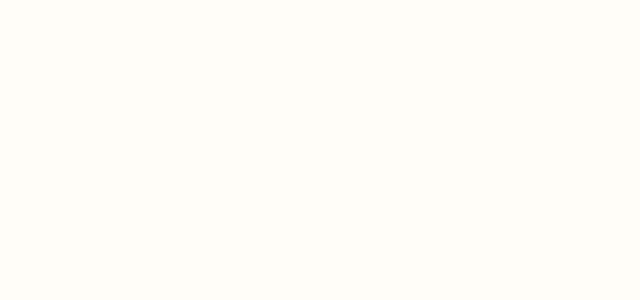
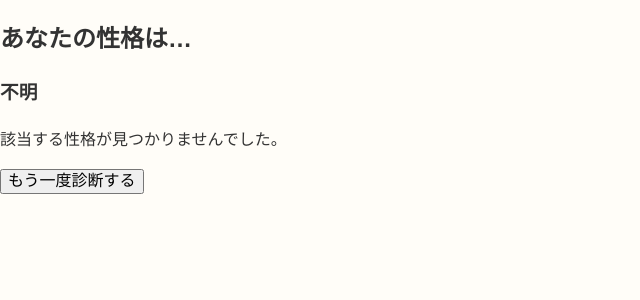
Before and after one commit to nonrita/ice-cream-personality-test, a React (Vite) app: page /result in a window 1280 px wide. Shown: the top 300 px of the page, without its empty margins (0-640 px from the left). Built offline with nearby package versions, Linux system fonts and the light colour scheme.

Commit message:
refactor: Move flavor and result data to separate file

```diff
--- a/src/pages/ResultPage.tsx
+++ b/src/pages/ResultPage.tsx
@@ -1,17 +1,12 @@
 import { useLocation, useNavigate } from 'react-router-dom';
-import { iceCreamData } from '../utils/iceData';
+import { getResultByFlavor } from '../utils/getResultByFlavor';
 
 const ResultPage = () => {
   const location = useLocation();
   const navigate = useNavigate();
 
   const selectedFlavor = location.state?.selectedFlavor;
-  const result = selectedFlavor ? iceCreamData[selectedFlavor] : null;
-
-  if (!result) {
-    navigate('/');
-    return null;
-  }
+  const result = getResultByFlavor(selectedFlavor);
 
   const handleRetry = () => {
     navigate('/');
--- /dev/null
+++ b/src/utils/getResultByFlavor.ts
@@ -0,0 +1,10 @@
+import { iceCreamData } from '../data/flavorResult';
+
+export const getResultByFlavor = (flavor: string) => {
+  return (
+    iceCreamData[flavor] ?? {
+      label: '不明',
+      description: '該当する性格が見つかりませんでした。',
+    }
+  );
+};
```
Also changed, not shown: src/data/flavorResult.ts (renamed from src/utils/iceData.ts).
